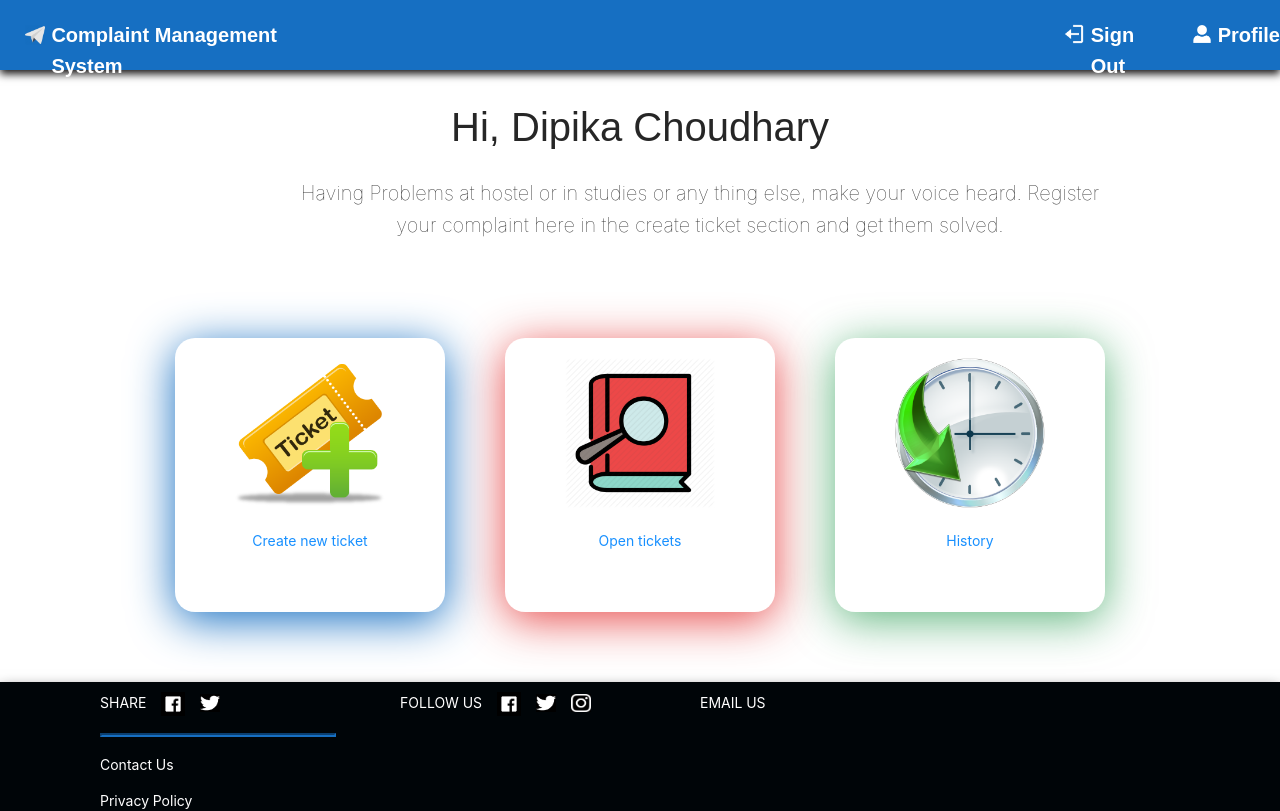
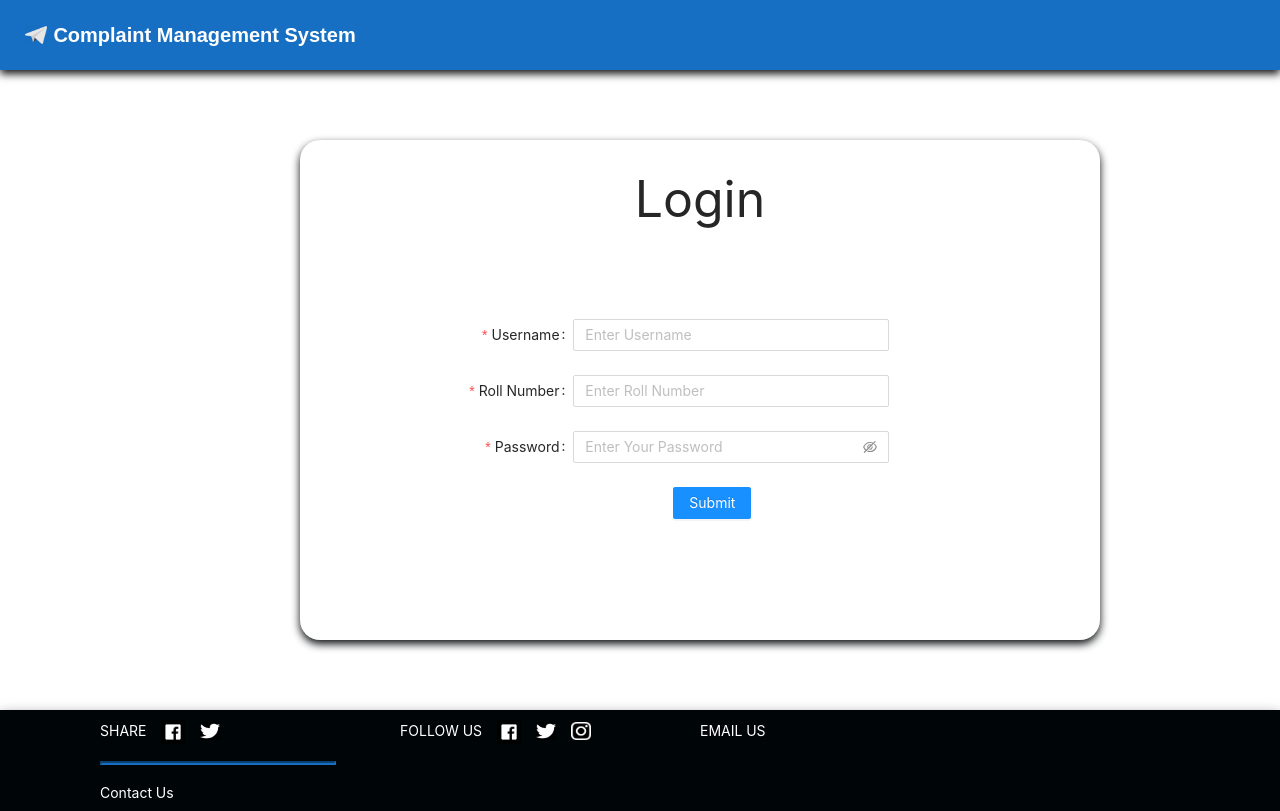
Before and after one commit to Complaint-Management/complaint-management-web, a React (Create React App) app: page / in a window 1280 px wide. Shown: the top 811 px of the page. Built offline with nearby package versions, Linux system fonts and the light colour scheme.

Commit message:
added login screen of user

```diff
--- a/src/App.css
+++ b/src/App.css
@@ -11,6 +11,19 @@
   .App-logo {
     animation: App-logo-spin infinite 20s linear;
   }
+}
+.formcontainer{
+  width:800px;
+  height: 500px;
+  margin:30px;
+  margin-left: 300px;
+  border-radius: 20px;
+  margin-top: 70px;
+  box-shadow: 0 4px 8px 0 #0c0f11;
+  padding-top: 20px ;
+  padding-bottom: 60px;
+  margin-bottom: 70px;
+  /* font-family: 'Lato'; */
 }
 .heading1{
   text-align: center;
@@ -125,6 +138,18 @@
   border-color: #166fc2;
   color: #166fc2;
 }
+.signout{
+  color:white;
+  /* padding-left: 0.5%; */
+  padding-top: 20px;
+  padding-bottom:18px;
+  font-size: 20px;
+  font-family: Arial, Helvetica, sans-serif;
+  font-style: normal;
+  font-weight: bold;
+  background-color:#166fc2;
+  border: #166fc2
+}
 .name{
   color:white;
   padding-left: 0.5%;
--- a/src/App.js
+++ b/src/App.js
@@ -6,6 +6,7 @@ import MainPage from './MainPage';
 import createTicket from './createTicket';
 import viewHistory from './viewHistory';
 import viewOpenTickets from './viewOpenTickets';
+import Login from './Login';
 function App() {
   return (
 
@@ -14,8 +15,8 @@ function App() {
         <Route path="/create-new-ticket" component={createTicket}/>
         <Route path="/view-open-tickets" component={viewOpenTickets}/>
         <Route path="/history" component={viewHistory}/>
-        <Route exact path="/" component={MainPage}>
-        </Route>
+        <Route exact path="/Home" component={MainPage}/>
+        <Route exact path="/" component={Login}/>
       </Switch>
     </Router>
   );
--- a/src/CreateTicketForm.js
+++ b/src/CreateTicketForm.js
@@ -18,11 +18,12 @@ class CreateTicketForm extends Component {
 
     submitHandler = (e) => {
         e.preventDefault();
+        console.log(this.state);
         axios({
             method: 'post',
             headers: {
-                'crossDomain': true,
                 'Content-Type': 'application/json',
+                "Authorization":localStorage.getItem("access_token")
             },
             url: 'http://localhost:8080/complaint/add/complain',
             data: this.state,
--- a/src/Header.js
+++ b/src/Header.js
@@ -2,8 +2,15 @@ import React,{Component} from 'react';
 import './App.css';
 import sign_out from './constants/images/sign-out.png'
 import main from './constants/images/mainImg.png'
-import profile from './constants/images/profile.png'
+import profile from './constants/images/profile.png';
+import {Link} from 'react-router-dom';
 class Header extends Component {
+    // handleClick(){
+    //     localStorage.removeItem("Username");
+    //     localStorage.removeItem("Rollnumber");
+    //     localStorage.removeItem("access_token");
+    //     // window.location.href="/"
+    // }
     render(){
         return (
             <div >
@@ -11,7 +18,7 @@ class Header extends Component {
                     <img className="main_img"src={main}/>
                     <h3 className="name">Complaint Management System</h3>
                     <img className="head_img" src={sign_out}/>
-                    <h3 className="name">Sign Out</h3>
+                    <Link to="/"><button  className="signout">Sign Out</button></Link>
                     <img className="profile_img" src={profile}/>
                     <h3 className="name">Profile</h3>
                 </div>
--- /dev/null
+++ b/src/Header1.js
@@ -0,0 +1,22 @@
+import React,{Component} from 'react';
+import './App.css';
+import sign_out from './constants/images/sign-out.png'
+import main from './constants/images/mainImg.png'
+import profile from './constants/images/profile.png'
+class Header1 extends Component {
+    render(){
+        return (
+            <div >
+                <div className="header">
+                    <img className="main_img"src={main}/>
+                    <h3 className="name">Complaint Management System</h3>
+                    {/* <img className="head_img" src={sign_out}/>
+                    <h3 className="name">Sign Out</h3>
+                    <img className="profile_img" src={profile}/>
+                    <h3 className="name">Profile</h3> */}
+                </div>
+            </div>
+        )
+    }
+};
+export default Header1;
--- /dev/null
+++ b/src/Login.js
@@ -0,0 +1,131 @@
+import React,{PureComponent} from 'react';
+import './App.css';
+import Header1 from './Header1'
+import Footer from './Footer'
+import { Form, Input, Button, Checkbox } from 'antd';
+import axios from 'axios';
+class Login extends PureComponent {
+    constructor(props) {
+        super(props)
+        this.state = {
+        }
+    }
+    componentDidMount(){
+        localStorage.clear();
+    }
+     onSubmitHandler(values){
+
+        const data={
+            "username" : values.username,
+            "password":values.password
+        }
+         axios({
+            method: 'post',
+            headers: {
+                'Content-Type': 'application/json',
+            },
+            url: 'http://localhost:8080/login',
+            data,
+        })
+        .then(function(response) {
+            console.log(response.headers.authorization);
+            if(response.status === 200){
+            localStorage.setItem("access_token", response.headers.authorization);
+            localStorage.setItem("Username",values.username);
+            localStorage.setItem("Rollnumber",values.rollnumber);
+            window.location.href="/Home"
+            }
+        }).catch(function(xhr, ajaxOptions, thrownError){
+            console.log(xhr.status);
+            alert("Invalid Credential");
+        })
+    }
+    render() {
+
+        const layout = {
+            labelCol: {
+                span: 8,
+            },
+            wrapperCol: {
+                span: 16,
+            },
+        };
+        const tailLayout = {
+            wrapperCol: {
+                offset: 8,
+                span: 16,
+            },
+        }
+        const onFinish = values => {
+            console.log('Success:', values);
+            this.onSubmitHandler(values);
+        };
+
+        const onFinishFailed = errorInfo => {
+            console.log('Failed:', errorInfo);
+        };
+
+        return (
+            <div>
+                <Header1/>
+                <div className="formcontainer">
+                    <p style={{textAlign:"center",fontSize:'50px'}}>Login</p>
+                    <Form style={{marginTop:'80px',marginLeft:'10px',minHeight:'400px'}}
+                        {...layout}
+                        name="basic"
+                        initialValues={{
+                            remember: true,
+                        }}
+                        onFinish={onFinish}
+                        onFinishFailed={onFinishFailed}
+                        >
+                        <Form.Item
+                            label="Username"
+                            name="username"
+                            rules={[
+                            {
+                                required: true,
+                                message: 'Please input your username!',
+                            },
+                            ]}
+                        >
+                            <Input placeholder="Enter Username" style={{width:'60%'}} />
+                        </Form.Item>
+
+                        <Form.Item
+                            label="Roll Number"
+                            name="rollnumber"
+                            rules={[
+                            {
+                                required: true,
+                                message: 'Please input your Roll Number!',
+                            },
+                            ]}
+                        >
+                            <Input placeholder="Enter Roll Number" style={{width:'60%'}} />
+                        </Form.Item>
+                        <Form.Item
+                            label="Password"
+                            name="password"
+                            rules={[
+                            {
+                                required: true,
+                                message: 'Please input your password!',
+                            },
+                            ]}
+                        >
+                            <Input.Password
+                            placeholder="Enter Your Password"
+                            style={{width:'60%'}}/>
+                        </Form.Item>
+                        <Form.Item style={{marginLeft:'150px'}}{...tailLayout}>
+                            <Button type="primary" htmlType="submit" >Submit</Button>
+                        </Form.Item>
+                    </Form>
+                </div>
+                <Footer/>
+            </div>
+       )
+    }
+};
+export default Login;
--- a/src/MainPage.js
+++ b/src/MainPage.js
@@ -13,7 +13,7 @@ class MainPage extends Component {
             <div >
                 <Header/>
                 <div>
-                    <h1 className="heading">Hi, Dipika Choudhary</h1>
+                    <h1 className="heading">Hi, {localStorage.getItem("Username")}</h1>
                     <div><p className="heading1">Having Problems at hostel or in studies or any thing else, make your voice heard. Register your complaint here in the create ticket section and get them solved.</p></div>
                     <div className="container">
                     <Link to="/create-new-ticket"><div hoverable className="card1" >
--- a/src/viewHistory.js
+++ b/src/viewHistory.js
@@ -16,8 +16,13 @@ class viewHistory extends Component {
     }
 
     componentDidMount(){
-      axios.get(`http://localhost:8080/complaint/all/complaint/history/1605272`)
-    .then(res => {
+      const config={
+        headers:{
+          "Authorization":localStorage.getItem("access_token")
+        }
+      }
+        axios.get(`http://localhost:8080/complaint/all/complaint/history/`+localStorage.getItem("Rollnumber"),config)
+     .then(res => {
       this.setState({ data:res,isLoading:false });
       console.log("result....",res);
       console.log("state....", this.state.data);
--- a/src/viewOpenTickets.js
+++ b/src/viewOpenTickets.js
@@ -16,7 +16,12 @@ class viewOpenTicket extends Component {
     }
 
     componentDidMount(){
-        axios.get(`http://localhost:8080/complaint/all/complaint/open/1605272`)
+      const config={
+        headers:{
+          "Authorization":localStorage.getItem("access_token")
+        }
+      }
+        axios.get(`http://localhost:8080/complaint/all/complaint/open/`+localStorage.getItem("Rollnumber"),config)
       .then(res => {
         this.setState({ data:res,isLoading:false });
         console.log("result....",res);
@@ -35,7 +40,7 @@ class viewOpenTicket extends Component {
                      {console.log('data......',data)}
                      {(!isLoading)&& data.data.length !==0?
                       data.data.map (complaint => (
-                        <Card style={{ marginTop: 16 }} type="inner" title={'Complaint Id : '+complaint.id} extra={<Button type="primary">Not Resolved</Button>}>
+                        <Card style={{ marginTop: 16 }} type="inner" title={'Complaint ID : '+complaint.id} extra={<Button type="primary">Not Resolved</Button>}>
                           {complaint.complain}
                         </Card>)
                       ):<h3 style={{ textAlign:"center"}}>No open complaints at the moment. You can create complaint from create new ticket section</h3>
```
